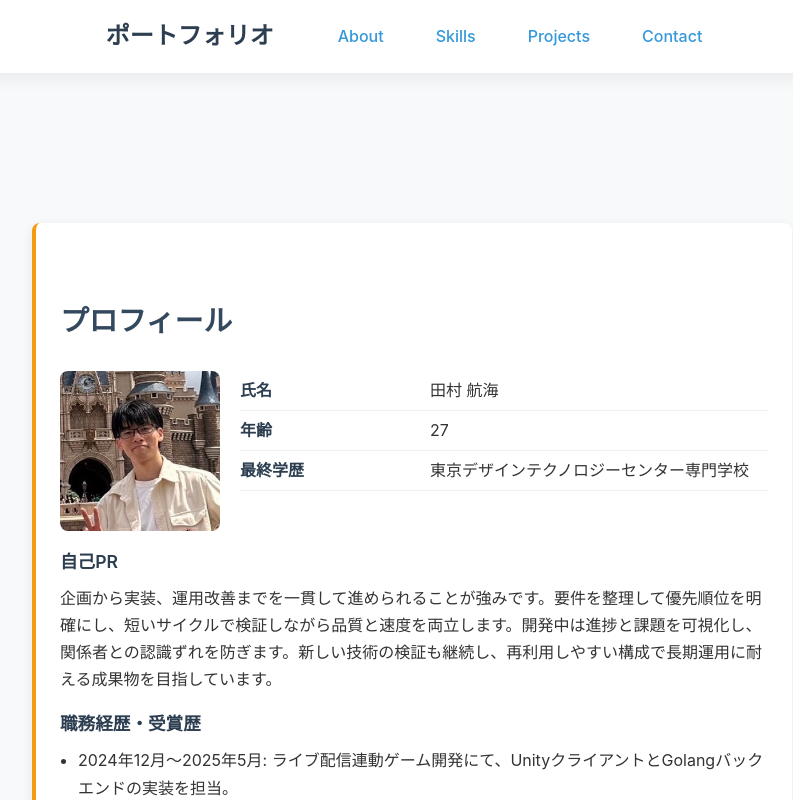
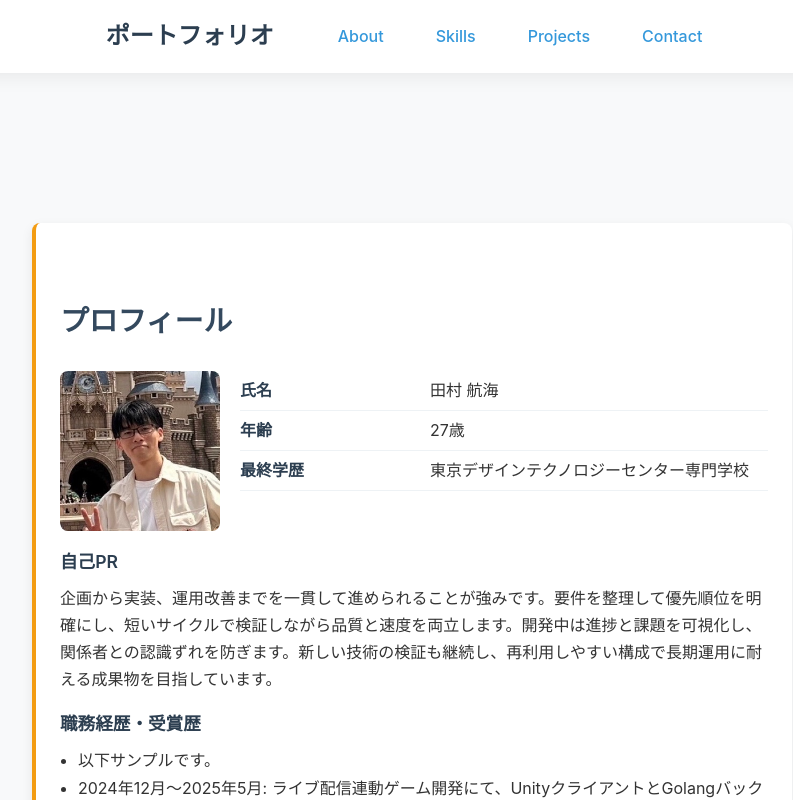
Before and after one commit to kcs-study-class/Portfolio-Sample, a React (Vite) app: page / in a window 1280 px wide. Shown: the top 800 px of the page, without its empty margins (228-1021 px from the left). Built offline with nearby package versions, Linux system fonts and the light colour scheme.

Commit message:
About 細かい箇所修正.

```diff
--- a/src/components/About.tsx
+++ b/src/components/About.tsx
@@ -6,11 +6,12 @@ const About: React.FC = () => {
   const profile = {
     name: '田村 航海',
     photo: '/images/profile.jpg',
-    age: '27',
+    age: '27歳',
     education: '東京デザインテクノロジーセンター専門学校',
     selfPr:
       '企画から実装、運用改善までを一貫して進められることが強みです。要件を整理して優先順位を明確にし、短いサイクルで検証しながら品質と速度を両立します。開発中は進捗と課題を可視化し、関係者との認識ずれを防ぎます。新しい技術の検証も継続し、再利用しやすい構成で長期運用に耐える成果物を目指しています。',
     careerAndAwards: [
+      '以下サンプルです。',
       '2024年12月〜2025年5月: ライブ配信連動ゲーム開発にて、UnityクライアントとGolangバックエンドの実装を担当。',
       '2024年10月〜2025年11月: 運用中スマホタイトルの改修案件で、機能追加・不具合修正・運用改善を担当。',
       '2023年10月〜2024年9月: アニメーション関連開発案件に参画し、Unity(C#)でのクライアント実装を担当。',
```
